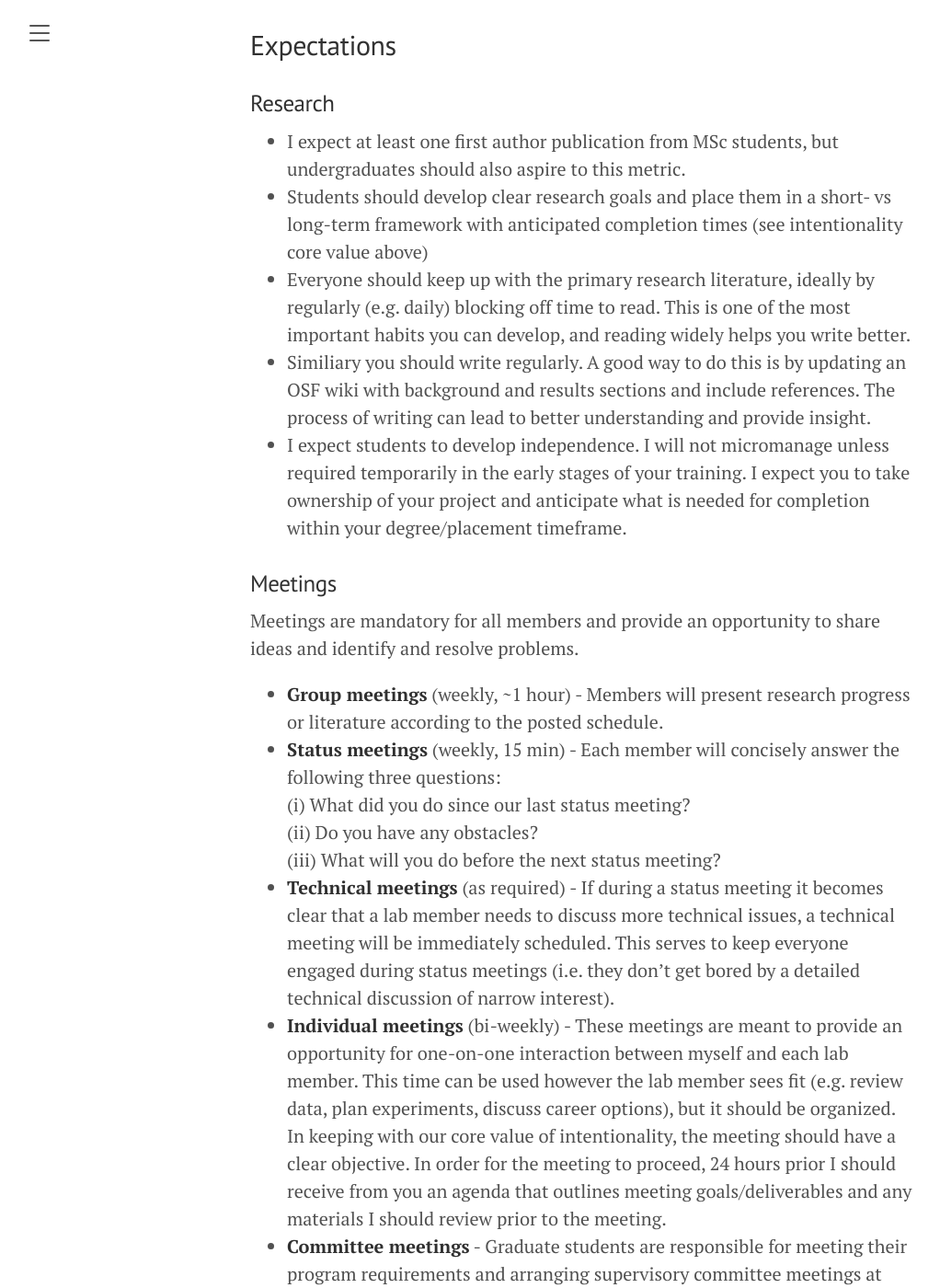
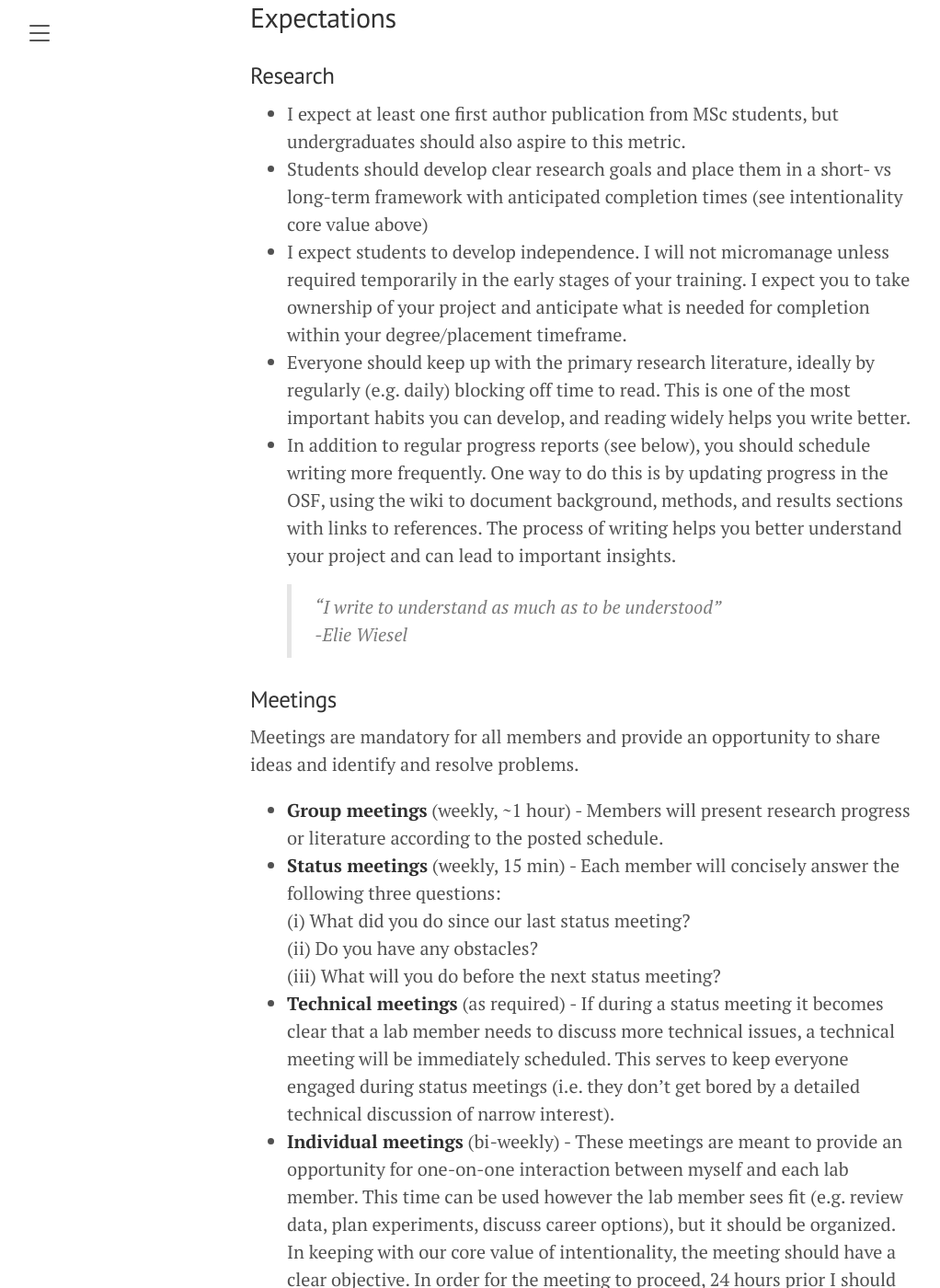
Before and after one commit to horsmanlab/horsmanlab.github.io, a Jekyll site: the page built from lab_handbook.md, in a window 1280 px wide and 1400 px high, scrolled down 1945 px. Shown: the whole window at 92% size, without its empty margins (8-1030 px from the left). Built offline with Jekyll 4.4.1, drawn with Linux system fonts in a browser that asks for light colours; some of the changed text lies outside the part shown.

Commit message:
tweaks to lab culture section

```diff
--- a/lab_handbook.md
+++ b/lab_handbook.md
@@ -31,9 +31,12 @@ Despite our relatively narrow technical skills and research 'comfort zones', we
 ### Research<br/>
 - I expect at least one first author publication from MSc students, but undergraduates should also aspire to this metric.<br/>
 - Students should develop clear research goals and place them in a short- vs long-term framework with anticipated completion times (see intentionality core value above)
+- I expect students to develop independence. I will not micromanage unless required temporarily in the early stages of your training. I expect you to take ownership of your project and anticipate what is needed for completion within your degree/placement timeframe.
 - Everyone should keep up with the primary research literature, ideally by regularly (e.g. daily) blocking off time to read. This is one of the most important habits you can develop, and reading widely helps you write better.<br/>
-- Similiary you should write regularly. A good way to do this is by updating an OSF wiki with background and results sections and include references. The process of writing can lead to better understanding and provide insight.<br/>
-- I expect students to develop independence. I will not micromanage unless required temporarily in the early stages of your training. I expect you to take ownership of your project and anticipate what is needed for completion within your degree/placement timeframe.
+- In addition to regular progress reports (see below), you should schedule writing more frequently. One way to do this is by updating progress in the OSF, using the wiki to document background, methods, and results sections with links to references. The process of writing helps you better understand your project and can lead to important insights.<br/>
+> *"I write to understand as much as to be understood"<br/> -Elie Wiesel*<br/>
+
+
 
 
 ### Meetings<br/>
```
Also changed, not shown: other parts of lab_handbook.md (+2 -2 lines), _posts/2021-06-19-introducing-lanyon.md (+1 -1 lines), 6 other files.
